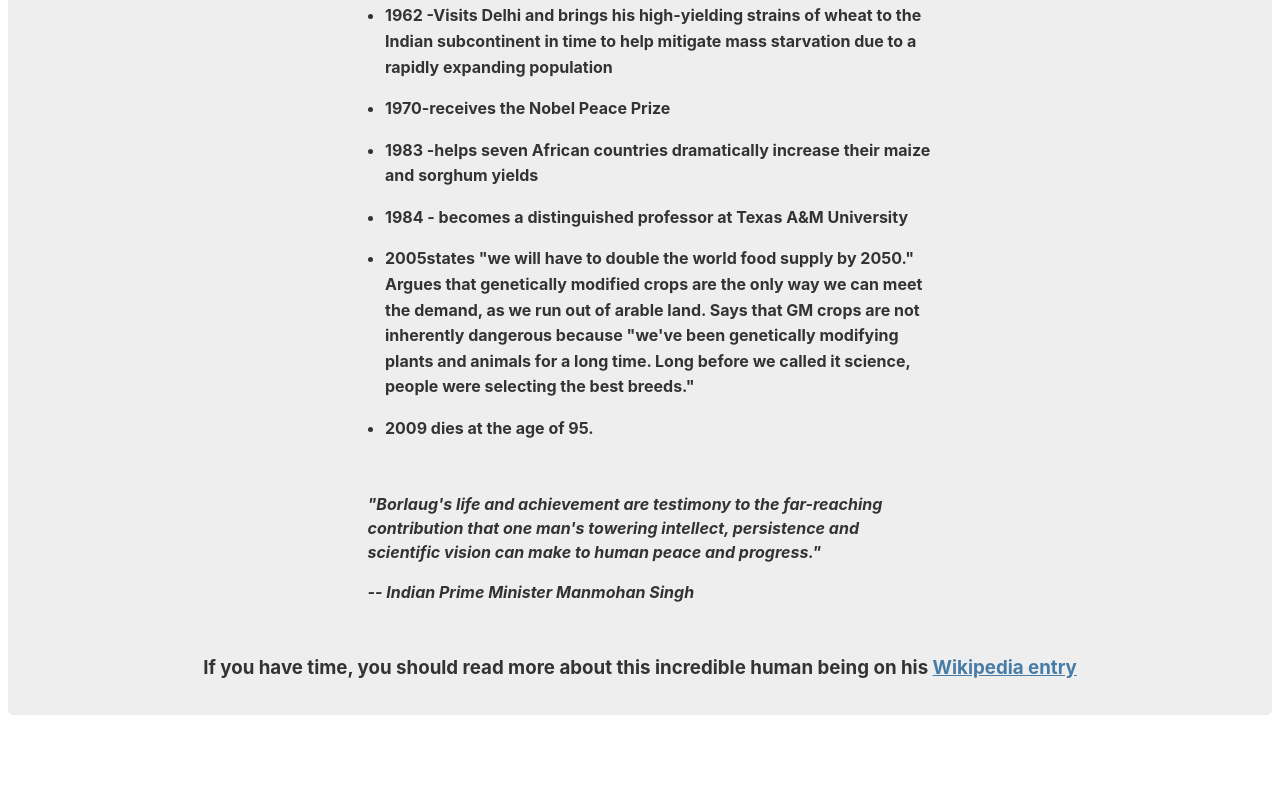
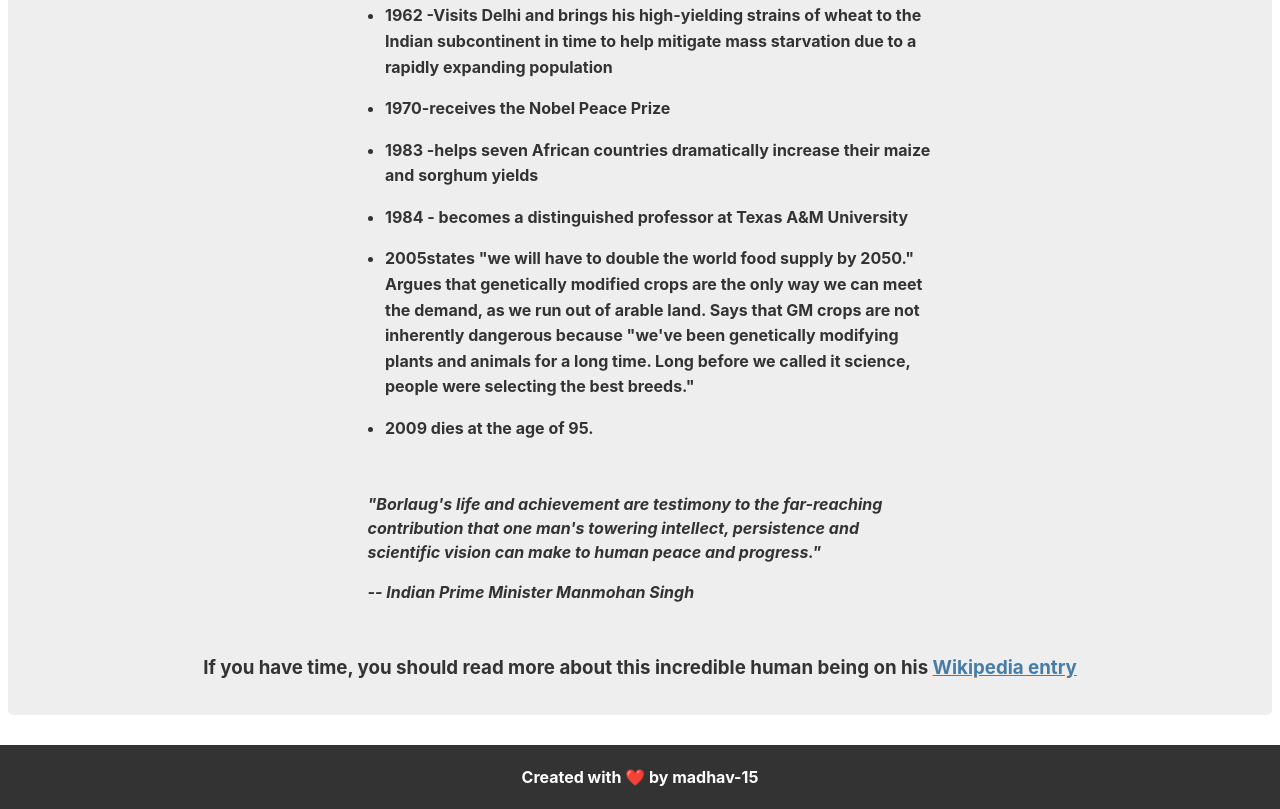
Before and after one commit to AlizayAyesha/Tribute-Page, a plain HTML site: page index.html in a window 1280 px wide. Shown: the part 1490-2299 px from the top of the page. Before the commit the page ends 2235 px from the top, so only its background shows below. Drawn offline with Linux system fonts and the light colour scheme.

Commit message:
feat: add footer with owner name
- Added footer section to index.html
- Added footer styling to styles.css
- Included owner name in footer

```diff
--- a/index.html
+++ b/index.html
@@ -60,3 +60,6 @@
           </h3>
 
 </main>
+<footer id="footer">
+    <p>Created with ❤️ by madhav-15</p>
+</footer>
--- a/styles.css
+++ b/styles.css
@@ -96,3 +96,16 @@ blockquote {
   margin: 0 auto 50px auto;
   text-align: left;
 }
+
+#footer {
+  margin-top: 30px;
+  padding: 20px;
+  background: #333;
+  color: white;
+  text-align: center;
+}
+
+#footer p {
+  margin: 0;
+  font-size: 1.6rem;
+}
```
